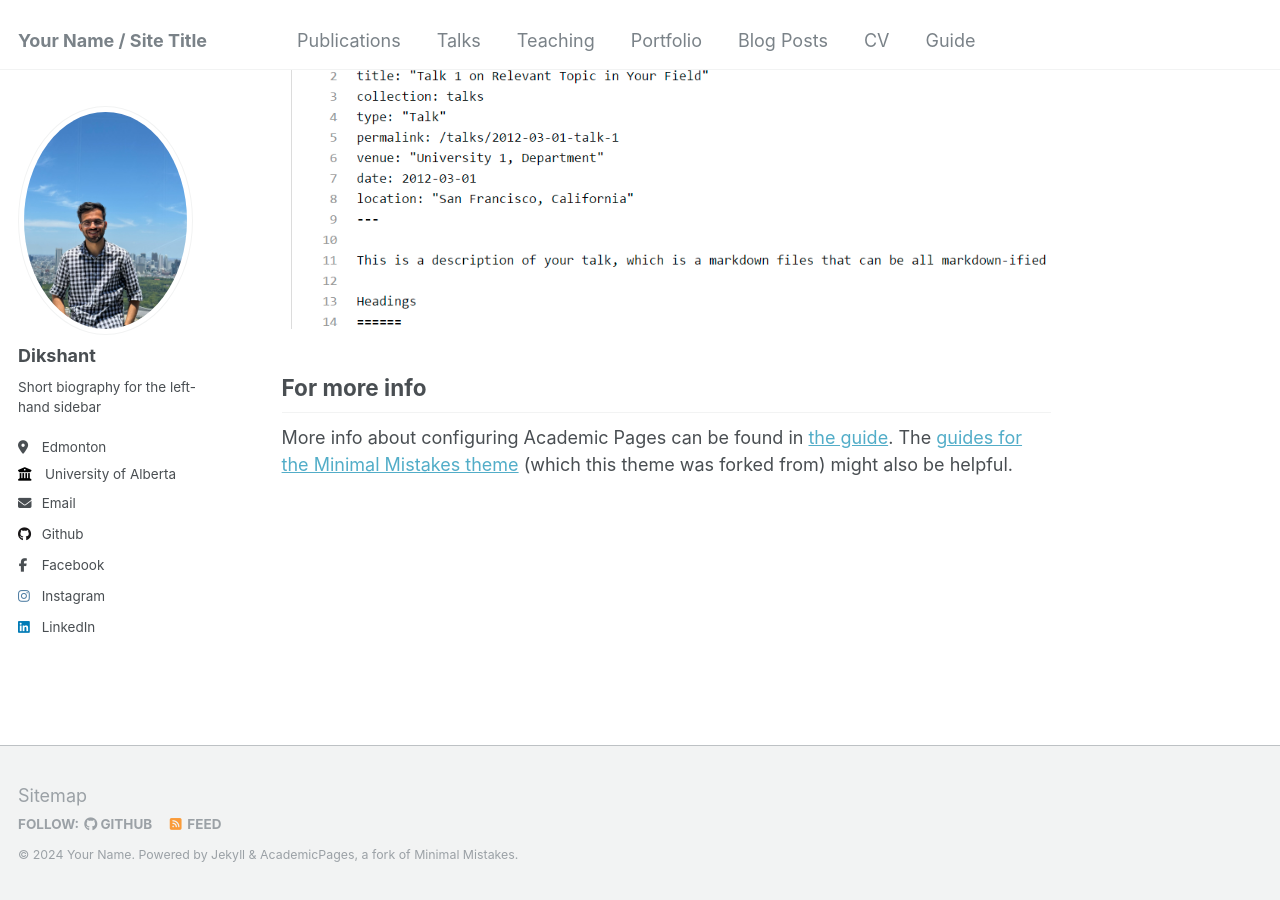
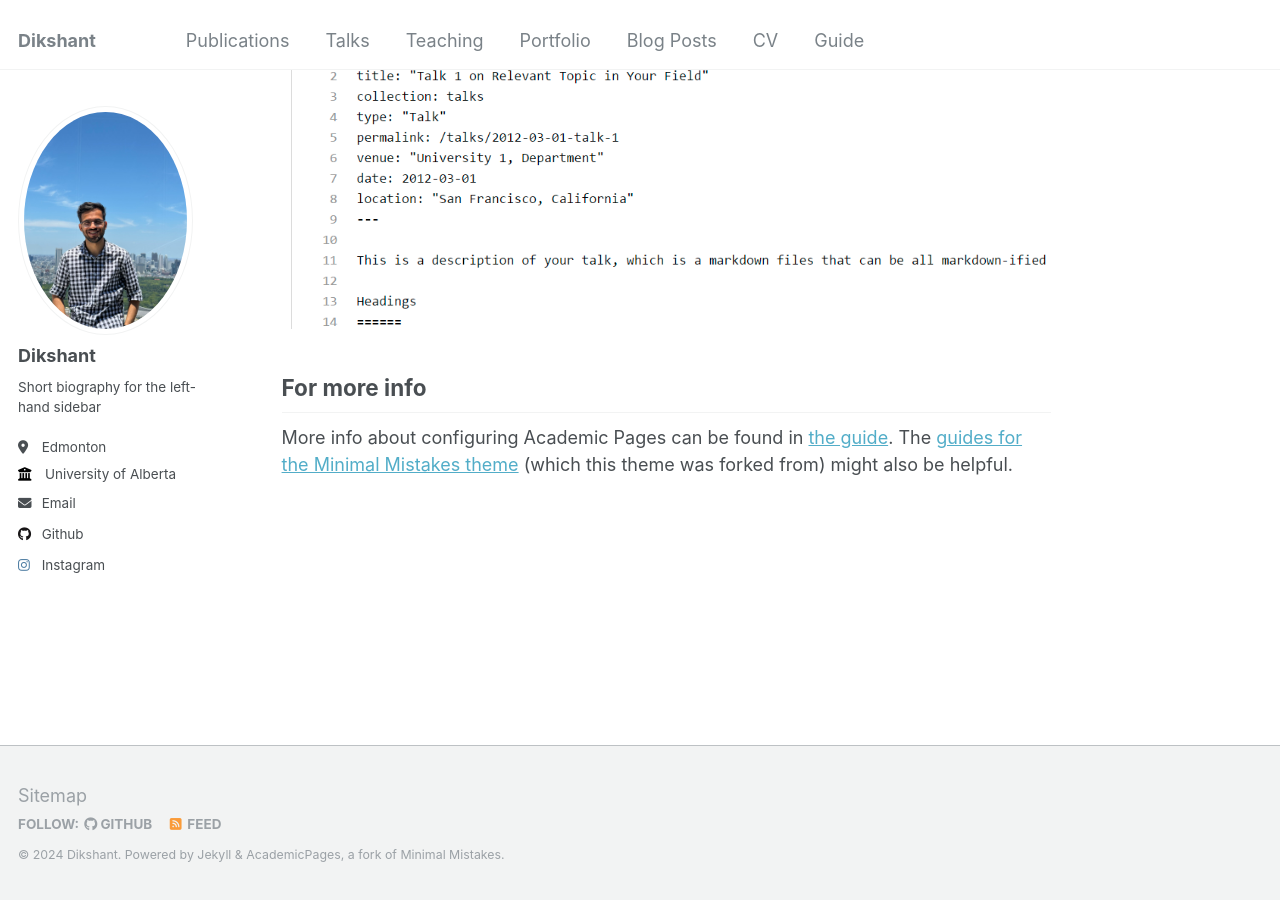
Before and after one commit to Dikshuy/Dikshuy.github.io, a Jekyll site: the page built from _pages/about.md, in a window 1280 px wide and 900 px high, scrolled down 2660 px. Built offline with Jekyll 4.4.1, drawn with Linux system fonts in a browser that asks for light colours.

Commit message:
check change

```diff
--- a/_config.yml
+++ b/_config.yml
@@ -8,11 +8,11 @@
 
 # Basic Site Settings
 locale                   : "en-US"
-title                    : "Your Name / Site Title"
+title                    : "Dikshant"
 title_separator          : "-"
-name                     : &name "Your Name"
+name                     : &name "Dikshant"
 description              : &description "personal description"
-url                      : https://academicpages.github.io # the base hostname & protocol for your site e.g. "https://mmistakes.github.io"
+url                      : https://dikshant.github.io # the base hostname & protocol for your site e.g. "https://mmistakes.github.io"
 baseurl                  : "" # the subpath of your site, e.g. "/blog"
 repository               : "academicpages/academicpages.github.io"
 
@@ -49,7 +49,7 @@ author:
 
   # Social media
   # bluesky          : "bsky.app" # Replace this with you Bluesky username
-  facebook         : https://www.facebook.com
+  facebook         : # https://www.facebook.com
   flickr           : # Username
   foursquare       : # Username
   goodreads        : # Username
@@ -57,7 +57,7 @@ author:
   keybase          : # Username
   instagram        : https://www.instagram.com/__dikshant_/
   lastfm           : # Username
-  linkedin         : https://www.linkedin.com/feed/
+  linkedin         : # https://www.linkedin.com/feed/
   mastodon         : # URL
   medium           : # URL
   pinterest        : # Username
```
